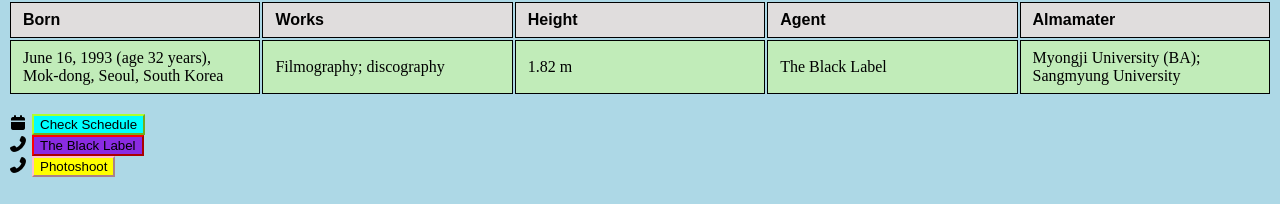
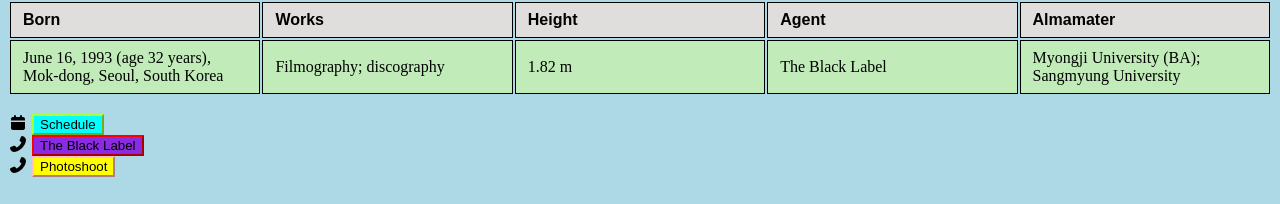
Before and after one commit to gojalgajil/Tugas-1-Dumbways, a plain HTML site: page index.html in a window 1280 px wide. Shown: the part 465-669 px from the top of the page. Drawn offline with Linux system fonts and the light colour scheme; a web font is replaced by a local one.

Commit message:
Revisi contactmee

```diff
--- a/index.html
+++ b/index.html
@@ -44,7 +44,7 @@
     </table>
     <br>
     <i class="fa-solid fa-calendar"></i>
-    <button class="jadwal">Check Schedule</button>
+    <button class="jadwal">Schedule</button>
     <br>
     <i class="fa-solid fa-phone-flip"></i>
     <button class="agent">The Black Label</button>
```
